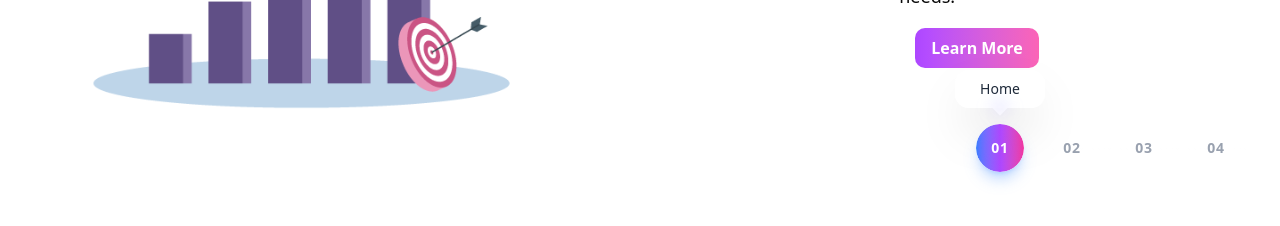
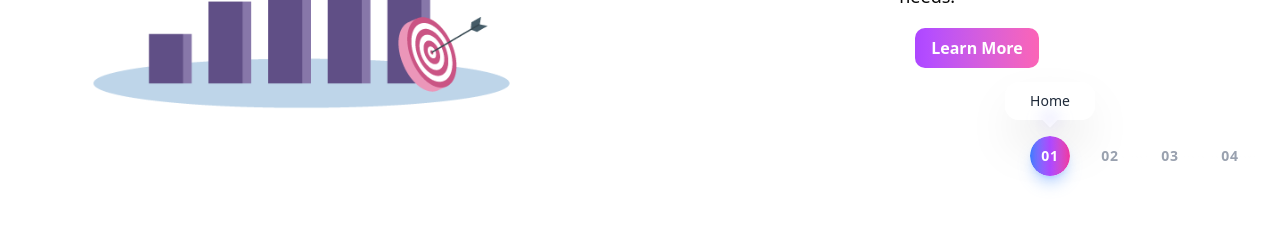
Before and after one commit to heyavanindra/invent-tree, a Next.js app: page /en in a window 1280 px wide. Shown: the part 612-838 px from the top of the page. Built offline with nearby package versions, Linux system fonts and the light colour scheme; no server answers; the database is empty; grey boxes are pictures that could not be loaded.

Commit message:
fixed ui

```diff
--- a/src/app/[locale]/page.js
+++ b/src/app/[locale]/page.js
@@ -114,7 +114,7 @@ export default function Home() {
   });
 
   useMotionValueEvent(xGreen, "change", (latest) => {
-    if (latest < -400 && latest > -2333) {
+    if (latest < -270 && latest > -2533) {
       setIsInView(true);
     } else {
       setIsInView(false);
--- a/src/components/progress-bar.jsx
+++ b/src/components/progress-bar.jsx
@@ -1,13 +1,16 @@
+
 'use client';
-import React, { useState, useEffect, useRef } from 'react';
+import React, { useState, useEffect } from 'react';
 import { motion } from 'motion/react';
+import { cn } from '@/lib/utils';
 
 const ProgressBarNavigation = ({
   steps,
   activeStep = 1,
   onStepClick,
   className = "",
-  position = "bottom-right"
+  position = "bottom-right",
+  size = "medium" // "small", "medium", "large"
 }) => {
   const [hoveredStep, setHoveredStep] = useState(null);
   const [progressWidth, setProgressWidth] = useState(0);
@@ -25,9 +28,44 @@ const ProgressBarNavigation = ({
         return "bottom-8 left-1/2 -translate-x-1/2";
       case "bottom-right":
       default:
-        return "bottom-0 right-1";
+        return "bottom-0 right-0";
     }
   };
+
+  const getSizeConfig = () => {
+    switch (size) {
+      case "small":
+        return {
+          button: "w-8 h-8",
+          padding: "px-4 py-3",
+          margin: "mx-2",
+          fontSize: "text-xs",
+          tooltip: "text-xs px-3 py-1.5 bottom-12",
+          tooltipWidth: "70px"
+        };
+      case "large":
+        return {
+          button: "w-14 h-14",
+          padding: "px-8 py-5",
+          margin: "mx-4",
+          fontSize: "text-base",
+          tooltip: "text-base px-5 py-2.5 bottom-20",
+          tooltipWidth: "110px"
+        };
+      case "medium":
+      default:
+        return {
+          button: "w-10 h-10",
+          padding: "px-5 py-3",
+          margin: "mx-2.5",
+          fontSize: "text-sm",
+          tooltip: "text-sm px-4 py-2 bottom-14",
+          tooltipWidth: "90px"
+        };
+    }
+  };
+
+  const sizeConfig = getSizeConfig();
 
   const handleStepClick = (index) => {
     if (onStepClick) {
@@ -36,35 +74,35 @@ const ProgressBarNavigation = ({
   };
 
   return (
-    <div className={`hidden md:block fixed ${getPositionClasses()} z-50 ${className}`}>
+    <div className={cn("hidden md:block fixed z-50 ",className,getPositionClasses())}>
       <div className="flex items-center justify-center">
         <motion.div
-          className="relative flex items-center w-fit bg-transparent rounded-full px-6 py-4 shadow-none"
+          className={`relative flex items-center w-fit bg-transparent rounded-full ${sizeConfig.padding} shadow-none`}
           initial={{ opacity: 0, y: 20 }}
           animate={{ opacity: 1, y: 0 }}
           transition={{ duration: 0.5, ease: "easeOut" }}
         >
 
-          <div className="absolute top-1/2 left-6 right-6 h-[2px] bg-gradient-to-r from-white/30 to-white/10 dark:from-white/20 dark:to-white/5 rounded-full z-0" />
+          <div className={`absolute top-1/2 ${size === "small" ? "left-4 right-4" : size === "large" ? "left-8 right-8" : "left-5 right-5"} h-[2px] bg-gradient-to-r from-white/30 to-white/10 dark:from-white/20 dark:to-white/5 rounded-full z-0`} />
 
           <motion.div
-            className="absolute top-1/2 left-6 h-[2px] bg-gradient-to-r from-blue-400 via-purple-400 to-pink-400 rounded-full z-10 shadow-lg shadow-blue-500/30"
+            className={`absolute top-1/2 ${size === "small" ? "left-4" : size === "large" ? "left-8" : "left-5"} h-[2px] bg-gradient-to-r from-blue-400 via-purple-400 to-pink-400 rounded-full z-10 shadow-lg shadow-blue-500/30`}
             initial={{ width: "0%" }}
             animate={{ width: `${progressWidth}%` }}
             transition={{ duration: 0.6, ease: "easeOut" }}
           />
 
           <motion.div
-            className="absolute top-1/2 left-6 h-[4px] bg-gradient-to-r from-blue-400/50 via-purple-400/50 to-pink-400/50 rounded-full blur-sm z-5"
+            className={`absolute top-1/2 ${size === "small" ? "left-4" : size === "large" ? "left-8" : "left-5"} h-[4px] bg-gradient-to-r from-blue-400/50 via-purple-400/50 to-pink-400/50 rounded-full blur-sm z-5`}
             initial={{ width: "0%" }}
             animate={{ width: `${progressWidth}%` }}
             transition={{ duration: 0.6, ease: "easeOut" }}
           />
 
           {steps.map((step, index) => (
-            <div key={index} className="relative z-20 flex flex-col items-center mx-3">
+            <div key={index} className={`relative z-20 flex flex-col items-center ${sizeConfig.margin}`}>
               <motion.div
-                className="absolute bottom-16 px-4 py-2 rounded-xl backdrop-blur-lg bg-white/90 dark:bg-gray-900/90 text-gray-800 dark:text-white shadow-2xl border border-white/20 dark:border-gray-700/50 whitespace-nowrap"
+                className={`absolute ${sizeConfig.tooltip} rounded-xl backdrop-blur-lg bg-white/90 dark:bg-gray-900/90 text-gray-800 dark:text-white shadow-2xl border border-white/20 dark:border-gray-700/50 whitespace-nowrap`}
                 initial={{ opacity: 0, y: 10, scale: 0.8 }}
                 animate={{
                   opacity: (hoveredStep === index || (hoveredStep === null && activeStep === index)) ? 1 : 0,
@@ -72,9 +110,9 @@ const ProgressBarNavigation = ({
                   scale: (hoveredStep === index || (hoveredStep === null && activeStep === index)) ? 1 : 0.8
                 }}
                 transition={{ duration: 0.3, ease: "easeOut" }}
-                style={{ minWidth: '90px', textAlign: 'center' }}
+                style={{ minWidth: sizeConfig.tooltipWidth, textAlign: 'center' }}
               >
-                <div className="font-medium text-sm">{step.label}</div>
+                <div className="font-medium">{step.label}</div>
                 {/* Enhanced tooltip arrow with glow */}
                 <div className="absolute left-1/2 -bottom-1.5 -translate-x-1/2">
                   <div className="w-3 h-3 bg-white/90 dark:bg-gray-900/90 border-r border-b border-white/20 dark:border-gray-700/50 rotate-45" />
@@ -84,7 +122,7 @@ const ProgressBarNavigation = ({
 
               <motion.button
                 aria-label={`Go to ${step.label}`}
-                className={`relative w-12 h-12 flex items-center justify-center font-medium text-sm rounded-full transition-all duration-300 group overflow-hidden
+                className={`relative ${sizeConfig.button} flex items-center justify-center font-medium ${sizeConfig.fontSize} rounded-full transition-all duration-300 group overflow-hidden
                   ${index <= activeStep
                     ? 'text-white shadow-lg shadow-blue-500/30'
                     : 'text-gray-400 dark:text-gray-500 hover:text-white dark:hover:text-white'
@@ -148,4 +186,4 @@ const ProgressBarNavigation = ({
   );
 };
 
-export default ProgressBarNavigation;
+export default ProgressBarNavigation
--- a/src/components/scenes/Scene4.jsx
+++ b/src/components/scenes/Scene4.jsx
@@ -126,7 +126,7 @@ const Scene4 = () => {
           </div>
         </aside>
 
-        <main className="w-full sm:w-full flex flex-col justify-start px-5 sm:px-8 lg:px-12 xl:px-18 py-8 sm:py-8 pb-4 flex-0.9">
+        <main className="w-full sm:w-full flex flex-col justify-start px-5 sm:px-8 lg:px-12 xl:px-18 py-2 sm:py-0 pb-4 flex-0.9">
           <div className="mb-8 w-full mt-4 sm:mt-0 flex justify-center">
             <img
               src="/logo/logo3.webp"
--- a/src/constants/scene.js
+++ b/src/constants/scene.js
@@ -1,73 +1,73 @@
 let scenes = [
   {
     id: 1,
-    img: "https://res.cloudinary.com/dpbpu5b0v/image/upload/v1756308501/Illustration-2_jyxahw.png",
+    img: "https://res.cloudinary.com/dk2mdk9md/image/upload/v1760121472/Artboard_1_copy_8_ddkay5.webp",
     label: "Scene 1",
     title: "Political Consultancy",
   },
   {
     id: 2,
-    img: "https://res.cloudinary.com/dpbpu5b0v/image/upload/v1756308501/Illustration-2_jyxahw.png",
+    img: "https://res.cloudinary.com/dk2mdk9md/image/upload/v1760121472/Artboard_1_copy_8_ddkay5.webp",
     label: "Scene 2",
     title: "Event Services",
   },
   {
     id: 3,
-    img: "https://res.cloudinary.com/dk2mdk9md/image/upload/v1758362400/Artboard_1_fegryq.webp",
+    img: "https://res.cloudinary.com/dk2mdk9md/image/upload/v1760121472/Artboard_1_copy_11_jgwshg.webp",
     label: "Scene 3",
     title: "Website/App Development & Upkeep",
   },
   {
     id: 4,
-    img: "https://res.cloudinary.com/dk2mdk9md/image/upload/v1758362400/Artboard_1_2_s5d167.webp",
+    img: "https://res.cloudinary.com/dk2mdk9md/image/upload/v1760121473/Artboard_1_copy_12_bifcmv.webp",
     label: "Scene 4",
     title: "End-to-End Campaign Management",
   },
   {
     id: 5,
-    img: "https://res.cloudinary.com/dk2mdk9md/image/upload/v1758362400/Artboard_1_3_onafpv.webp",
+    img: "https://res.cloudinary.com/dk2mdk9md/image/upload/v1760121471/Artboard_1_copy_5_j5fgnq.webp",
     label: "Scene 5",
     title: "Data Analysis & Surveys",
   },
   {
     id: 6,
-    img: "https://res.cloudinary.com/dk2mdk9md/image/upload/v1758362407/Artboard_1_11_adyq60.webp",
+    img: "https://res.cloudinary.com/dk2mdk9md/image/upload/v1760121470/Artboard_1_17_ed3wy1.webp",
     label: "Scene 6",
     title: "Micro-targeting & Booth Strategy",
   },
   {
     id: 7,
-    img: "https://res.cloudinary.com/dk2mdk9md/image/upload/v1758362400/Artboard_1_5_se6b6z.webp",
+    img: "https://res.cloudinary.com/dk2mdk9md/image/upload/v1760121471/Artboard_1_copy_2_qzwohq.webp",
     label: "Scene 7",
     title: "Public Outreach & Mobilization",
   },
   {
     id: 8,
-    img: "https://res.cloudinary.com/dk2mdk9md/image/upload/v1758362400/Artboard_1_6_oo4yys.webp",
+    img: "https://res.cloudinary.com/dk2mdk9md/image/upload/v1760121473/Artboard_1_copy_13_pxuulo.webp",
     label: "Scene 8",
     title: "Digital & Social Media Strategy",
   },
   {
     id: 9,
-    img: "https://res.cloudinary.com/dk2mdk9md/image/upload/v1758362400/Artboard_1_7_nyz0w3.webp",
+    img: "https://res.cloudinary.com/dk2mdk9md/image/upload/v1760121471/Artboard_1_copy_3_uatvsj.webp",
     label: "Scene 9",
     title: "Policy & Governance Consulting",
   },
   {
     id: 10,
-    img: "https://res.cloudinary.com/dk2mdk9md/image/upload/v1758362402/Artboard_1_8_bzovsm.webp",
+    img: "https://res.cloudinary.com/dk2mdk9md/image/upload/v1760121471/Artboard_1_copy_4_bwwuud.webp",
     label: "Scene 10",
     title: "Leader & Party Branding",
   },
   {
     id: 11,
-    img: "https://res.cloudinary.com/dk2mdk9md/image/upload/v1758362401/Artboard_1_9_xr3guh.webp",
+    img: "https://res.cloudinary.com/dk2mdk9md/image/upload/v1760121471/Artboard_1_copy_5_j5fgnq.webp",
     label: "Scene 11",
     title: "Volunteer Training & Deployment",
   },
   {
     id: 12,
-    img: "https://res.cloudinary.com/dpbpu5b0v/image/upload/v1756308514/Illustration-5_g2slgv.png",
+    img: "https://res.cloudinary.com/dk2mdk9md/image/upload/v1760121472/Artboard_1_copy_6_cqqera.webp",
     label: "Scene 12",
     title: "Youth & Women Engagement",
   },
```
Also changed, not shown: src/components/scenes/Scene1.jsx (+16 -16 lines).
